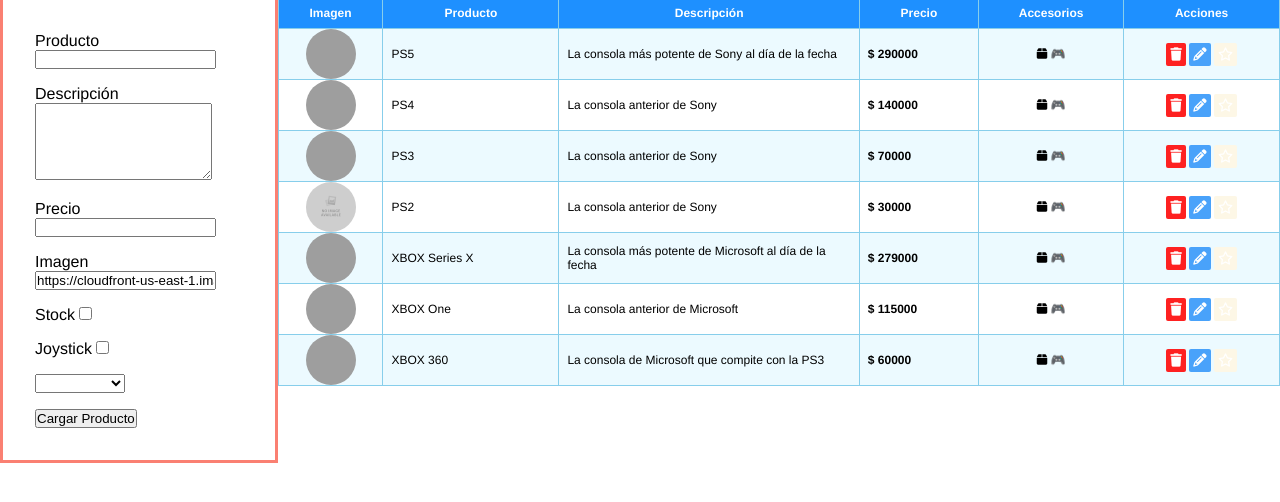
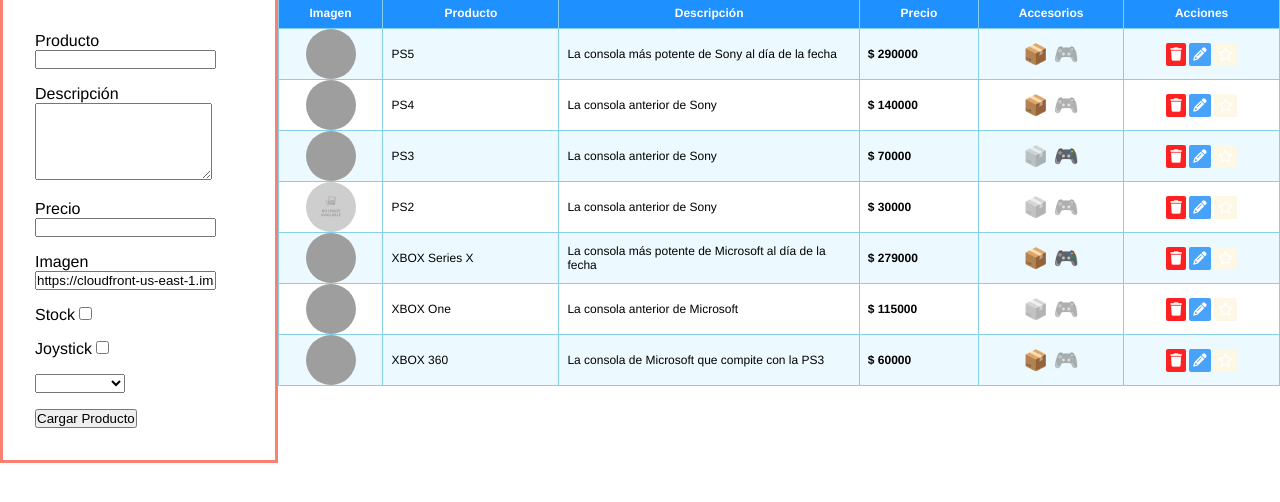
Before and after one commit to neo-fullstack-web/JS-product-table-exercise, a plain HTML site: page index.html in a window 1280 px wide. Shown: the part 40-542 px from the top of the page. Drawn offline with nearby package versions, Linux system fonts and the light colour scheme; grey boxes are pictures that could not be loaded.

Commit message:
Estilos de iconos de info, delete product

```diff
--- a/css/styles.css
+++ b/css/styles.css
@@ -64,10 +64,20 @@
 .product__price {
     font-weight: bold;
 }
-.product__others, .product__actions {
+.product__info, .product__actions {
     vertical-align: center;
     text-align: center;
     font-size: 1.5rem;
+}
+
+.product__info {
+    font-size: 1.25rem !important;
+}
+
+.product__info-icon.disabled {
+    filter: grayscale(1);
+    opacity: .5;
+    pointer-events: none;
 }
 
 .product__action-btn {
--- a/js/object-exercise.js
+++ b/js/object-exercise.js
@@ -65,7 +65,7 @@
 function renderizarTabla() {
     tableBody.innerHTML = '';
     //3- Iterar el array para acceder a cada producto
-    Products.forEach((producto) => {
+    Products.forEach((producto, index) => {
         // let imageSrc = '/assets/images/no-product.png';
 
         // if(producto.image) {
@@ -79,14 +79,21 @@
                             <td class="product__name">${producto.name}</td>
                             <td class="product__desc">${producto.description}</td>
                             <td class="product__price">$ ${producto.price}</td>
-                            <td class="product__others">
-
-                                <i class="fa-solid fa-box"></i>
-
-                                🎮
+                            <td class="product__info">
+                                <span
+                                    class="
+                                            product__info-icon
+                                            ${ producto.stock ? '' : 'disabled' }
+                                    "
+                                >
+                                    📦
+                                </span>
+                                <span class="product__info-icon  ${ producto.jostick ? '' : 'disabled' }">
+                                    🎮
+                                </span>
                             </td>
                             <td class="product__actions">
-                                <button class="product__action-btn">
+                                <button class="product__action-btn" onclick="deleteProduct(${index})">
                                     <i class="fa-solid fa-trash"></i>
                                 </button>
 
@@ -101,6 +108,7 @@
                             </td>
                         </tr>`
         tableBody.innerHTML += tableRow;
+
     });
 
 }
@@ -151,6 +159,14 @@
 
 }
 
+function deleteProduct(indice) {
+
+    Products.splice(indice, 1);
+
+    renderizarTabla();
+
+}
+
 
 
 
```
